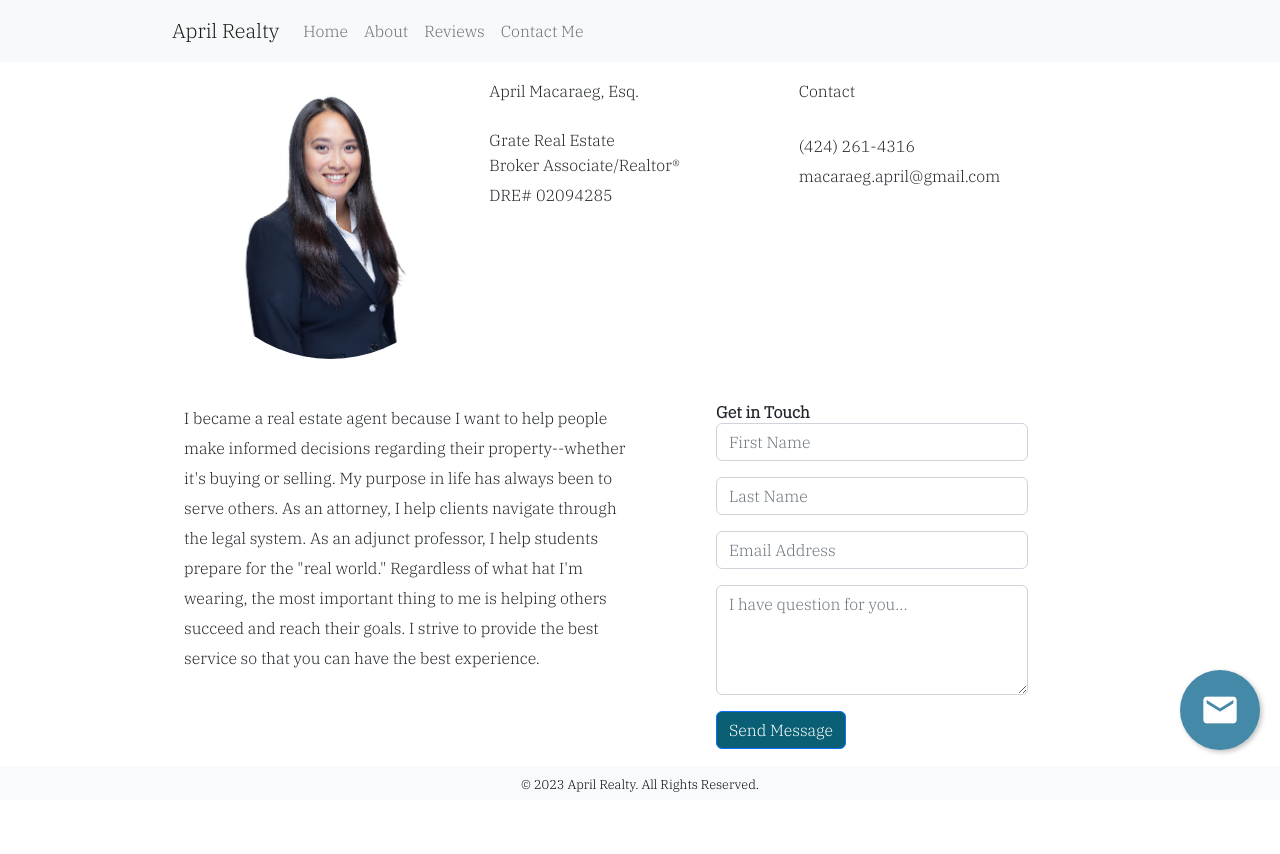
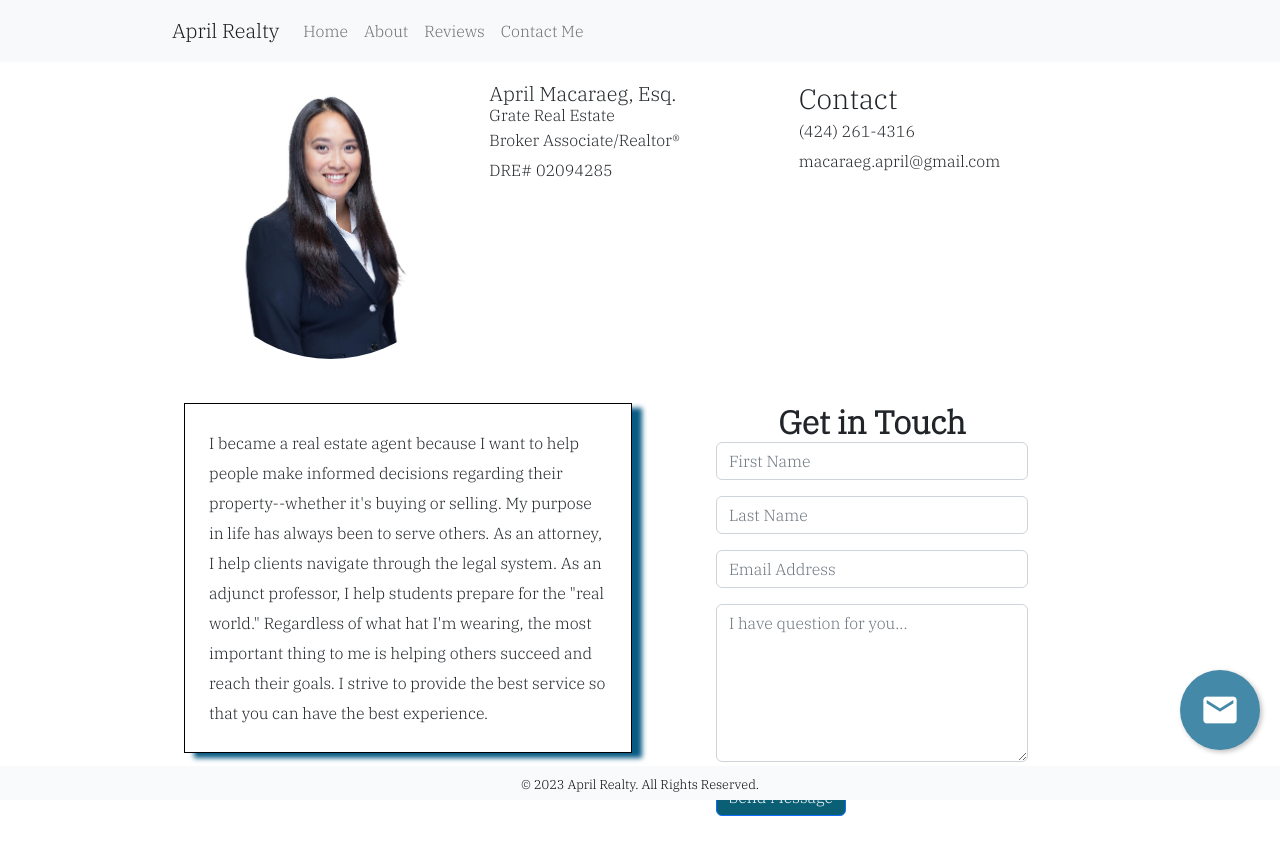
Before and after one commit to essbee808/april-realty, a React (Create React App) app: page /about in a window 1280 px wide. Before the commit the page ends 800 px from the top, so only its background shows below. Built offline with nearby package versions, Linux system fonts and the light colour scheme.

Commit message:
Check spacing on small devices

```diff
--- a/src/components/about/About.jsx
+++ b/src/components/about/About.jsx
@@ -15,16 +15,16 @@ const About = () => {
       <Row className="p-3">
         <Col sm={4}><Image src={Profile} alt="Profile photo" roundedCircle className="p-1"/></Col>
         <Col sm={4} className="p-1">
-          <h3>April Macaraeg, Esq.</h3>
-          <br/>
-          <h6>Grate Real Estate</h6>
+            <h3 className="fs-5">April Macaraeg, Esq.</h3>
+            <div className="fs-6 fw-light">
+              <h6>Grate Real Estate</h6>
+              <p>Broker Associate/Realtor®</p>
+              <p>DRE# 02094285</p>
+            </div>
 
-          <p>Broker Associate/Realtor®</p>
-          <p>DRE# 02094285</p>
         </Col>
         <Col sm={4} className="p-1">
-          <h3>Contact</h3>
-          <br/>
+          <h3 className="fs-3 fw-light">Contact</h3>
           <a href="tel:424261-4316">(424) 261-4316</a><br/>
           <a href="mailto:macaraeg.april@gmail.com subject=Real Estate Inquiry">macaraeg.april@gmail.com</a>
         </Col>
@@ -32,7 +32,7 @@ const About = () => {
 
       <Row className="p-3">
         <Col sm className="p-2">
-          <p>
+          <p className="info">
                 I became a real estate agent because I want to help people make informed decisions regarding
                 their property--whether it's buying or selling. My purpose in life has always been to serve
                 others. As an attorney, I help clients navigate through the legal system. As an adjunct professor,
--- a/src/components/about/about.css
+++ b/src/components/about/about.css
@@ -13,12 +13,3 @@
     color: rgb(11, 95, 116);
 
 }
-
-.description {
-    padding: 3rem;
-    line-height: 2.4;
-}
-
-/* .col {
-
-} */
--- a/src/components/contact/Contact.jsx
+++ b/src/components/contact/Contact.jsx
@@ -26,10 +26,10 @@ const Contact = () => {
   }
 
   return (
-      <Container>
+      <Container >
           <Row>
             <Col>
-              <h3><strong>Get in Touch</strong></h3>
+              <h3 className="fs-2 fw-bold"><center>Get in Touch</center></h3>
               <Form ref={form} onSubmit={sendEmail}>
                 <Form.Group className="mb-3" controlId="Form.ControlInput1">
                   <Form.Control type="text" name="first_name" placeholder="First Name" required/>
@@ -41,11 +41,10 @@ const Contact = () => {
                   <Form.Control type="email" name="email" placeholder="Email Address" required/>
                 </Form.Group>
                 <Form.Group className="mb-3" controlId="Form.ControlTextarea1">
-                  <Form.Control as="textarea" name="message" rows={4} placeholder="I have question for you..." required/>
+                  <Form.Control as="textarea" name="message" rows={6} placeholder="I have question for you..." required/>
                 </Form.Group>
                 <Button type="submit" className="primary_button">Send Message</Button>
               </Form>
-
             </Col>
           </Row>
     </Container>
--- a/src/index.css
+++ b/src/index.css
@@ -11,6 +11,7 @@ a:link {
 /* css variables */
 :root {
     --color-bg: white;
+    --color-bg-light: rgba(255, 255, 255, 0.6);
     --color-bg-variant: #4589a8;
     --color-primary: black;
     --color-primary-variant: rgb(11, 95, 116);
```
